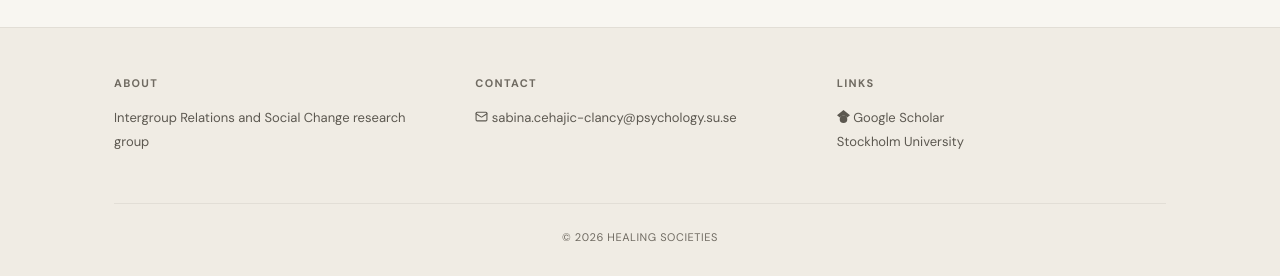
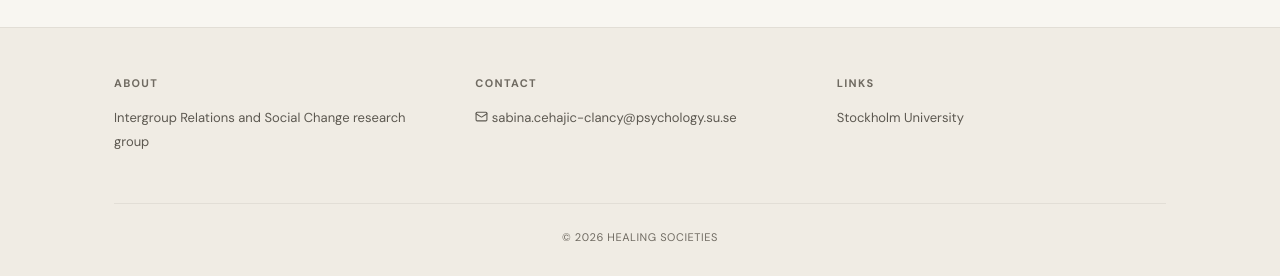
Before and after one commit to yuricipriano02/healingsocieties, a Jekyll site: the page built from _pages/home.md, in a window 1280 px wide. Shown: the part 960-1236 px from the top of the page. Built offline with Jekyll 4.4.1, drawn with Linux system fonts in a browser that asks for light colours.

Commit message:
Remove Google Scholar link from footer
Removed Google Scholar link from footer.

```diff
--- a/_includes/footer.html
+++ b/_includes/footer.html
@@ -16,7 +16,6 @@
     <div>
       <h2 class="footer-heading">Links</h2>
       <p>
-        {% if site.links.google_scholar and site.links.google_scholar != "" %}<a href="{{ site.links.google_scholar }}">{% include icon.html name="google-scholar" %} Google Scholar</a><br>{% endif %}
         {% if site.links.researchgate and site.links.researchgate != "" %}<a href="{{ site.links.researchgate }}">{% include icon.html name="researchgate" %} ResearchGate</a><br>{% endif %}
         <a href="https://www.su.se/english/research/research-catalogue/research-groups/3/intergroup-relations-and-social-change" target="_blank" rel="noopener">Stockholm University</a>
       </p>
```
